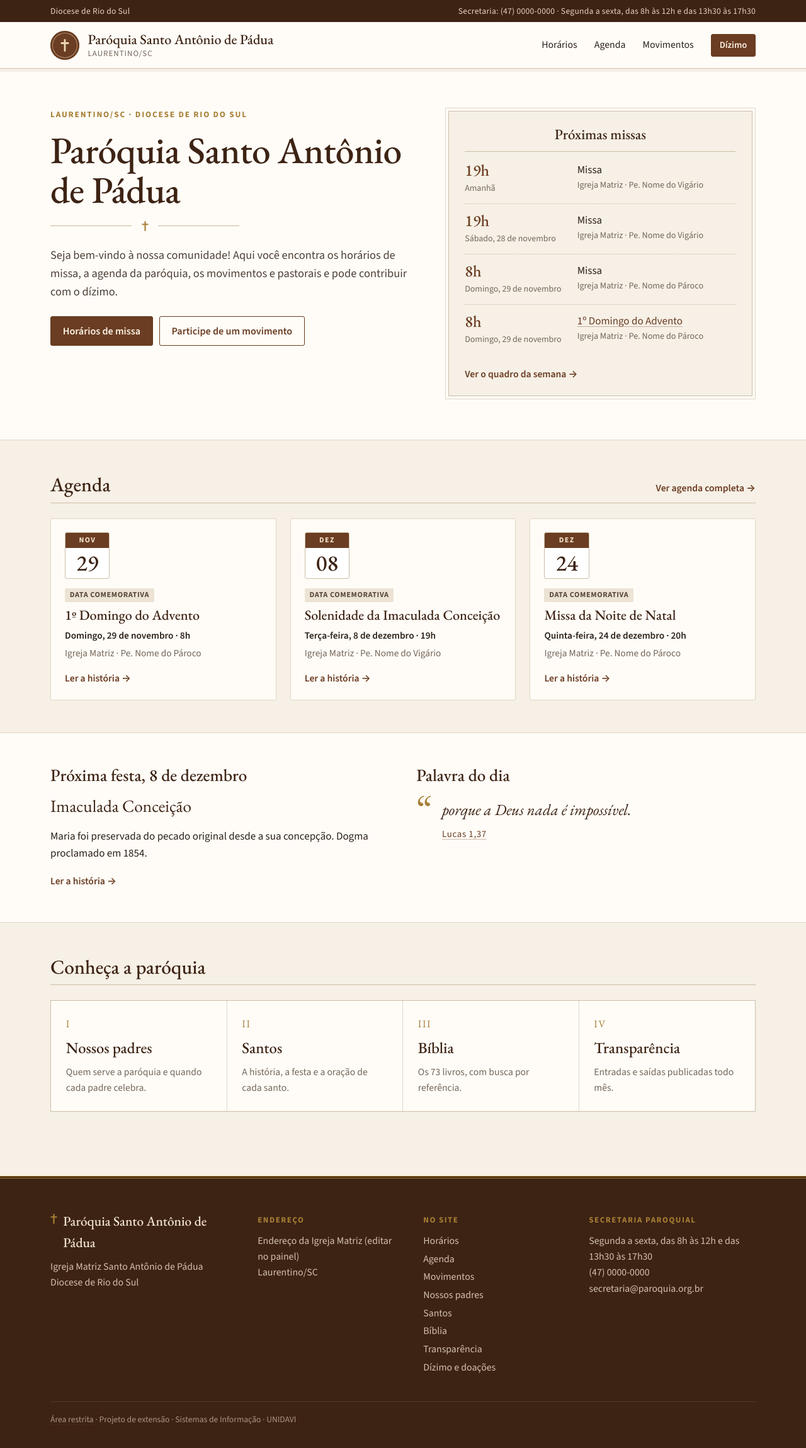
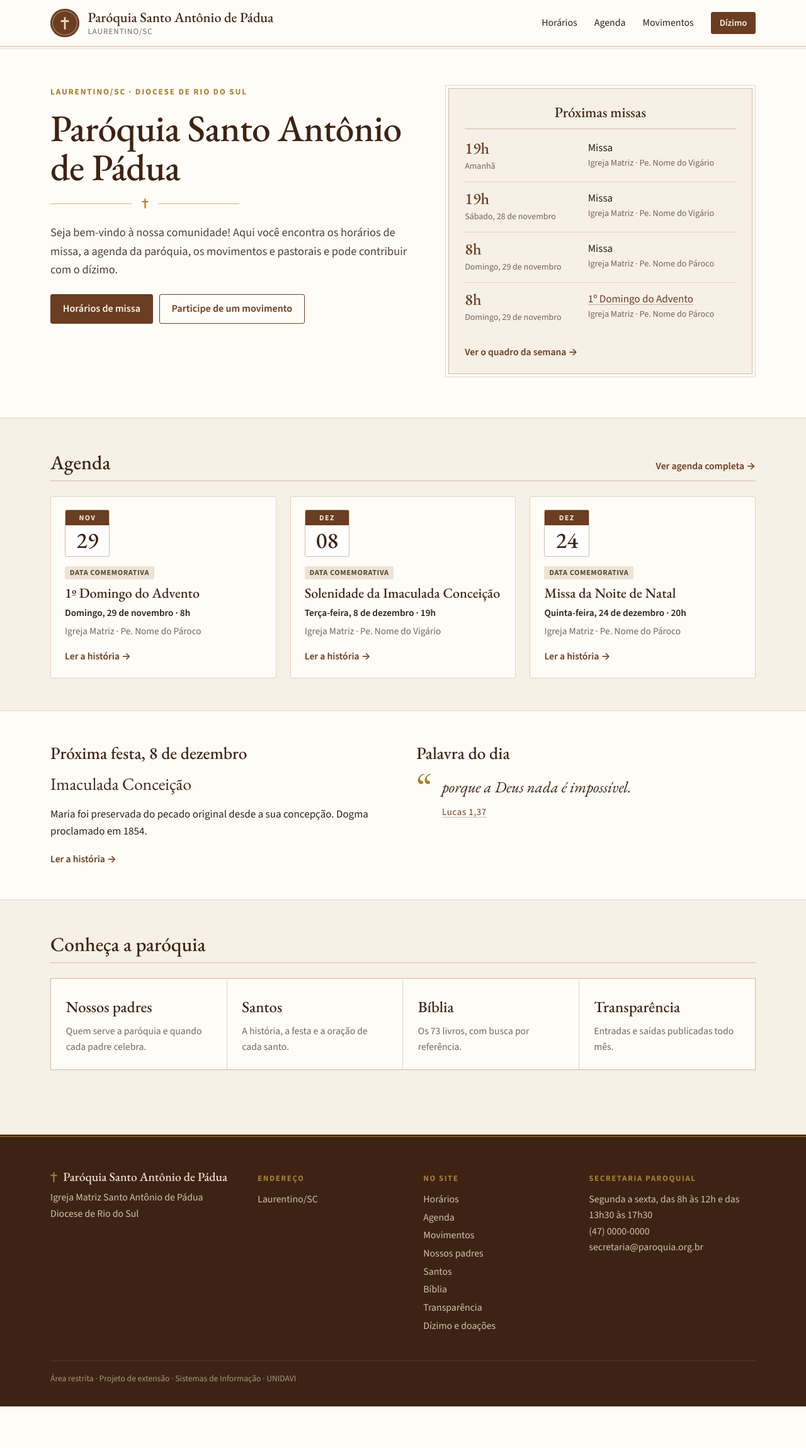
Before and after one commit to joaovergilio/paroquia-santo-antonio, a PHP site: page / in a window 1280 px wide. Shown: the whole page at 63% size. After the commit the page ends 2233 px from the top, so only its background shows below. Run offline with PHP 8.4, Linux system fonts and the light colour scheme; data comes from the database, SQL or seed files in the repository; both versions use the stored data as it was after the commit.

Commit message:
Painel e site mais enxutos, com finanças de exemplo
- Remove a faixa do topo do site (telefone e diocese já estão no rodapé)
- Atalhos da página inicial sem numeração; padres mostram só as 3 próximas
  celebrações, com hora e data na mesma linha
- Endereço só aparece no rodapé depois de preenchido no painel
- Painel: topo mostra só o nome, menu "Fechamento do mês", lista de
  horários sem a coluna Local e fechamento só com meses que têm movimento
- schema.sql: lançamentos de exemplo dos dois meses anteriores à
  importação, já publicados na transparência

```diff
--- a/admin/financeiro.php
+++ b/admin/financeiro.php
@@ -91,7 +91,7 @@ require __DIR__ . '/../includes/admin_header.php';
 ?>
 <div class="ajuda"><div>
     <p>Registre aqui todo dinheiro que <b>entra</b> (dízimos, ofertas, doações, festas) e que <b>sai</b> (contas, obras, ação social). Anexe o comprovante quando tiver.</p>
-    <p>No fim do mês, vá em <a href="fechamento.php">Publicar transparência</a> para mostrar os totais no site.</p>
+    <p>No fim do mês, vá em <a href="fechamento.php">Fechamento do mês</a> para mostrar os totais no site.</p>
 </div></div>
 
 <form class="filtros" method="get">
--- a/admin/horarios.php
+++ b/admin/horarios.php
@@ -30,7 +30,6 @@ crud([
         'dia_semana' => 'Dia',
         'hora' => 'Hora',
         'tipo' => 'Tipo',
-        'local' => 'Local',
         'celebrante_id' => 'Celebrante',
         'ativo' => 'Ativo',
     ],
--- a/assets/css/style.css
+++ b/assets/css/style.css
@@ -130,9 +130,7 @@ a.indicador:hover { border-color: var(--borda-forte); border-top-color: var(--pr
 .marca { color: var(--texto); text-decoration: none; display: inline-flex; align-items: center; gap: .8rem; }
 .marca-simbolo { display: inline-grid; place-items: center; width: 2.7rem; height: 2.7rem; flex-shrink: 0; background: var(--primaria); color: #ecd9b4; border-radius: 50%; box-shadow: inset 0 0 0 3px var(--primaria), inset 0 0 0 4px rgba(236, 217, 180, .55); }
 .marca-cruz { width: 14px; height: 20px; display: block; }
-.faixa-topo { background: var(--primaria-escura); color: #e2d2bb; font-size: .8rem; letter-spacing: .02em; }
-.faixa-linha { display: flex; justify-content: space-between; gap: 1rem; padding: .4rem 0; }
-.rodape-marca { display: flex; align-items: flex-start; gap: .55rem; font-family: var(--serif); font-size: 1.25rem; font-weight: 500; color: #f3e6d0; }
+.rodape-marca { display: flex; align-items: flex-start; gap: .55rem; font-family: var(--serif); font-size: 1.15rem; font-weight: 500; line-height: 1.25; color: #f3e6d0; }
 .rodape-cruz { width: 11px; height: 16px; flex-shrink: 0; margin-top: .3rem; color: var(--destaque); }
 .icone { width: 18px; height: 18px; flex-shrink: 0; color: var(--suave); }
 .menu-item { display: inline-flex; align-items: center; gap: .65rem; }
@@ -159,7 +157,7 @@ a.indicador:hover { border-color: var(--borda-forte); border-top-color: var(--pr
 .proximas-missas h2 { font-size: 1.35rem; text-align: center; padding-bottom: .7rem; margin-bottom: .2rem; border-bottom: 1px solid var(--borda-forte); }
 
 .lista-horarios { list-style: none; padding: 0; margin: 0 0 1rem; }
-.lista-horarios li { display: grid; grid-template-columns: 9.5rem minmax(0, 1fr); gap: 1rem; padding: .7rem 0; border-bottom: 1px dotted var(--borda-forte); }
+.lista-horarios li { display: grid; grid-template-columns: 10.5rem minmax(0, 1fr); gap: 1rem; padding: .7rem 0; border-bottom: 1px dotted var(--borda-forte); }
 .lista-horarios li:last-child { border-bottom: 0; }
 .lista-horarios.compacta li { grid-template-columns: 7.5rem minmax(0, 1fr); }
 .lista-horarios small { display: block; }
@@ -186,10 +184,9 @@ a.indicador:hover { border-color: var(--borda-forte); border-top-color: var(--pr
 
 /* Atalhos da página inicial */
 .atalhos { display: grid; grid-template-columns: repeat(4, 1fr); border: 1px solid var(--borda-forte); background: var(--superficie); }
-.atalho { display: flex; flex-direction: column; gap: .3rem; padding: 1.4rem 1.4rem 1.5rem; border-right: 1px solid var(--borda); color: var(--texto); text-decoration: none; transition: background-color .15s; }
+.atalho { display: flex; flex-direction: column; gap: .35rem; padding: 1.3rem 1.4rem 1.4rem; border-top: 3px solid transparent; border-right: 1px solid var(--borda); color: var(--texto); text-decoration: none; transition: background-color .15s; }
 .atalho:last-child { border-right: 0; }
-.atalho:hover { background: var(--clara); }
-.atalho-num { font-family: var(--serif); font-size: .95rem; color: var(--destaque); letter-spacing: .1em; }
+.atalho:hover { background: var(--clara); border-top-color: var(--destaque); }
 .atalho strong { font-family: var(--serif); font-size: 1.45rem; font-weight: 500; color: var(--primaria-escura); }
 .atalho:hover strong { color: var(--primaria); }
 .atalho strong::after { content: " →"; font-size: .9em; opacity: 0; transition: opacity .15s; }
@@ -261,6 +258,9 @@ a.indicador:hover { border-color: var(--borda-forte); border-top-color: var(--pr
 .clero-foto img { width: 140px; height: 170px; border-radius: var(--raio); object-fit: cover; border: 1px solid var(--borda-forte); padding: 4px; background: #fff; }
 .clero-texto h2 { margin-bottom: .2rem; }
 .clero-agenda { border-left: 1px solid var(--borda); padding-left: 1.3rem; }
+.clero-agenda .lista-horarios li { grid-template-columns: 1fr; gap: .15rem; }
+.clero-agenda .lh-quando { display: flex; align-items: baseline; gap: .6rem; }
+.clero-agenda .lh-quando strong { font-size: 1.3rem; }
 .clero-agenda h3 { font-size: .76rem; letter-spacing: .1em; text-transform: uppercase; color: var(--suave); }
 
 /* Movimentos */
@@ -428,5 +428,4 @@ a.indicador:hover { border-color: var(--borda-forte); border-top-color: var(--pr
     .atalhos, .rodape-grade { grid-template-columns: 1fr; }
     .atalho { border-right: 0; border-bottom: 1px solid var(--borda); }
     .atalho:last-child { border-bottom: 0; }
-    .faixa-linha > span:first-child { display: none; }
 }
--- a/clero.php
+++ b/clero.php
@@ -15,7 +15,7 @@ require __DIR__ . '/includes/site_header.php';
             <p class="suave">Nenhum sacerdote cadastrado.</p>
         <?php endif; ?>
         <?php foreach ($clero as $c): ?>
-            <?php $agendaPadre = proximos_horarios(5, null, (int)$c['id'], 14); ?>
+            <?php $agendaPadre = proximos_horarios(3, null, (int)$c['id'], 14); ?>
             <article class="cartao clero-card <?= $c['foto'] ? '' : 'sem-foto' ?>" id="padre-<?= $c['id'] ?>">
                 <?php if ($c['foto']): ?>
                     <div class="clero-foto"><img src="uploads/<?= e($c['foto']) ?>" alt="Foto de <?= e(nome_clero($c)) ?>"></div>
--- a/config/config.php
+++ b/config/config.php
@@ -17,7 +17,7 @@ const CONFIG_PADRAO = [
     'igreja_nome' => 'Igreja Matriz Santo Antônio de Pádua',
     'cidade' => 'Laurentino/SC',
     'diocese' => 'Diocese de Rio do Sul',
-    'endereco' => 'Endereço da Igreja Matriz (editar no painel)',
+    'endereco' => '',
     'telefone' => '(47) 0000-0000',
     'whatsapp' => '',
     'email' => 'secretaria@paroquia.org.br',
--- a/includes/admin_header.php
+++ b/includes/admin_header.php
@@ -18,7 +18,7 @@ $menu = [
     ],
     'Finanças' => [
         ['financeiro.php', 'Entradas e saídas', ACESSO_FINANCEIRO, 'carteira'],
-        ['fechamento.php', 'Publicar transparência', ACESSO_FINANCEIRO, 'grafico'],
+        ['fechamento.php', 'Fechamento do mês', ACESSO_FINANCEIRO, 'grafico'],
     ],
     'Administração' => [
         ['configuracoes.php', 'Dados da paróquia', ACESSO_ADMIN, 'engrenagem'],
@@ -44,7 +44,7 @@ $selos = [
     <button class="menu-toggle" aria-label="Abrir menu" data-toggle-menu>☰</button>
     <a class="marca" href="index.php"><span class="marca-simbolo"><?= cruz() ?></span> <span class="marca-nome">Painel da Paróquia</span></a>
     <div class="usuario-info">
-        <span><?= e(usuario_atual()['nome'] ?? '') ?> · <?= e(PERFIS[usuario_atual()['perfil'] ?? ''] ?? '') ?></span>
+        <span title="<?= e(PERFIS[usuario_atual()['perfil'] ?? ''] ?? '') ?>"><?= e(usuario_atual()['nome'] ?? '') ?></span>
         <a href="../index.php" target="_blank">Ver site</a>
         <a href="logout.php">Sair</a>
     </div>
--- a/includes/site_footer.php
+++ b/includes/site_footer.php
@@ -7,7 +7,7 @@
         </div>
         <div>
             <strong>Endereço</strong>
-            <p><?= e(cfg('endereco')) ?><br><?= e(cfg('cidade')) ?></p>
+            <p><?php if (cfg('endereco')): ?><?= e(cfg('endereco')) ?><br><?php endif; ?><?= e(cfg('cidade')) ?></p>
         </div>
         <nav class="rodape-links" aria-label="Páginas do site">
             <strong>No site</strong>
--- a/includes/site_header.php
+++ b/includes/site_header.php
@@ -19,12 +19,6 @@ $links = [
     <?= favicon() ?>
 </head>
 <body class="site">
-<div class="faixa-topo">
-    <div class="container faixa-linha">
-        <span><?= e(cfg('diocese')) ?></span>
-        <span>Secretaria: <?= e(cfg('telefone')) ?><span class="esconde-celular"> · <?= e(cfg('secretaria_horario')) ?></span></span>
-    </div>
-</div>
 <header class="site-topo">
     <div class="container topo-linha">
         <a class="marca" href="index.php">
--- a/index.php
+++ b/index.php
@@ -91,22 +91,18 @@ require __DIR__ . '/includes/site_header.php';
         </div>
         <div class="atalhos">
             <a class="atalho" href="clero.php">
-                <span class="atalho-num">I</span>
                 <strong>Nossos padres</strong>
                 <span>Quem serve a paróquia e quando cada padre celebra.</span>
             </a>
             <a class="atalho" href="santos.php">
-                <span class="atalho-num">II</span>
                 <strong>Santos</strong>
                 <span>A história, a festa e a oração de cada santo.</span>
             </a>
             <a class="atalho" href="biblia.php">
-                <span class="atalho-num">III</span>
                 <strong>Bíblia</strong>
                 <span>Os 73 livros, com busca por referência.</span>
             </a>
             <a class="atalho" href="transparencia.php">
-                <span class="atalho-num">IV</span>
                 <strong>Transparência</strong>
                 <span>Entradas e saídas publicadas todo mês.</span>
             </a>
```
Also changed, not shown: admin/fechamento.php (+6 -2 lines), database/schema.sql (+29 -0 lines).
